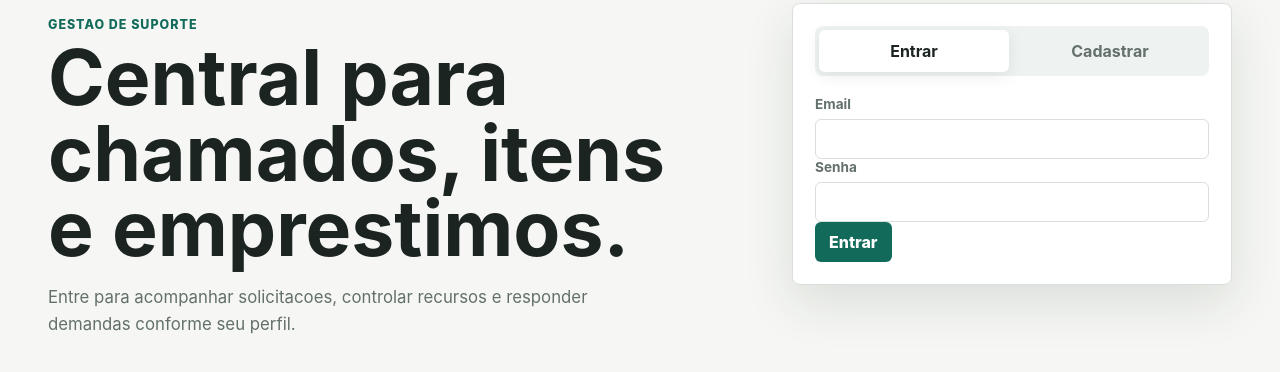
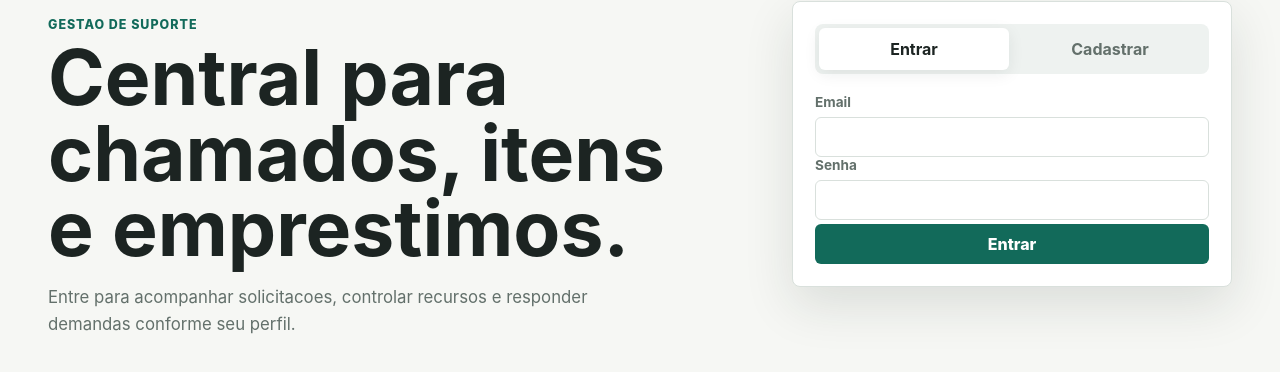
Before and after one commit to wesley-gomes-teixeira/gestao, a website: page public/index.html in a window 1280 px wide. Shown: the part 256-628 px from the top of the page. Drawn offline with Linux system fonts and the light colour scheme.

Commit message:
ajuste no botao de entrar

```diff
--- a/public/index.html
+++ b/public/index.html
@@ -36,7 +36,7 @@
               Senha
               <input name="password" type="password" autocomplete="current-password" required />
             </label>
-            <button class="primary-action" type="submit">Entrar</button>
+            <button class="primary-action auth-submit" type="submit">Entrar</button>
           </form>
 
           <form class="auth-form" id="registerForm">
@@ -52,7 +52,7 @@
               Senha
               <input name="password" type="password" autocomplete="new-password" required minlength="6" />
             </label>
-            <button class="primary-action" type="submit">Criar conta</button>
+            <button class="primary-action auth-submit" type="submit">Criar conta</button>
           </form>
         </div>
       </section>
--- a/public/styles.css
+++ b/public/styles.css
@@ -234,6 +234,11 @@ textarea:focus {
 
 .primary-action:hover {
   background: var(--primary-dark);
+}
+
+.auth-submit {
+  width: 100%;
+  margin-top: 4px;
 }
 
 .secondary-action {
```
